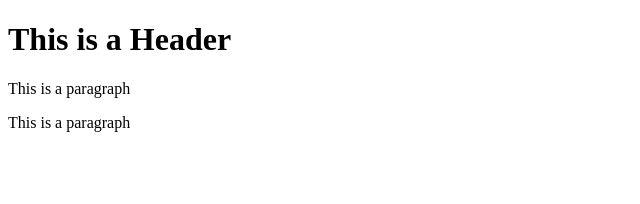
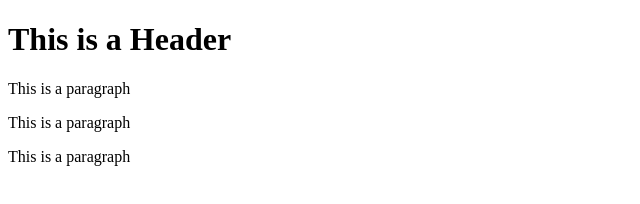
Before and after one commit to cjk0604/npm-test, a website: page index.html in a window 1280 px wide. Shown: the whole page, without its empty margins (0-640 px from the left). Drawn offline with Linux system fonts and the light colour scheme.

Commit message:
four commit

```diff
--- a/index.html
+++ b/index.html
@@ -8,5 +8,6 @@
 	<p>This is a paragraph</p>
 
 	<p>This is a paragraph</p>
+	<p>This is a paragraph</p>
 </body>
 </html>
--- a/package.json
+++ b/package.json
@@ -4,7 +4,9 @@
   "description": "This is first node",
   "main": "index.html",
   "scripts": {
-    "test": "echo \"Error: no test specified\" && exit 1"
+    "start": "npm run lite",
+    "test": "echo \"Error: no test specified\" && exit 1",
+    "lite": "lite-server"
   },
   "repository": {
     "type": "git",
```
Also changed, not shown: 2 other files.
